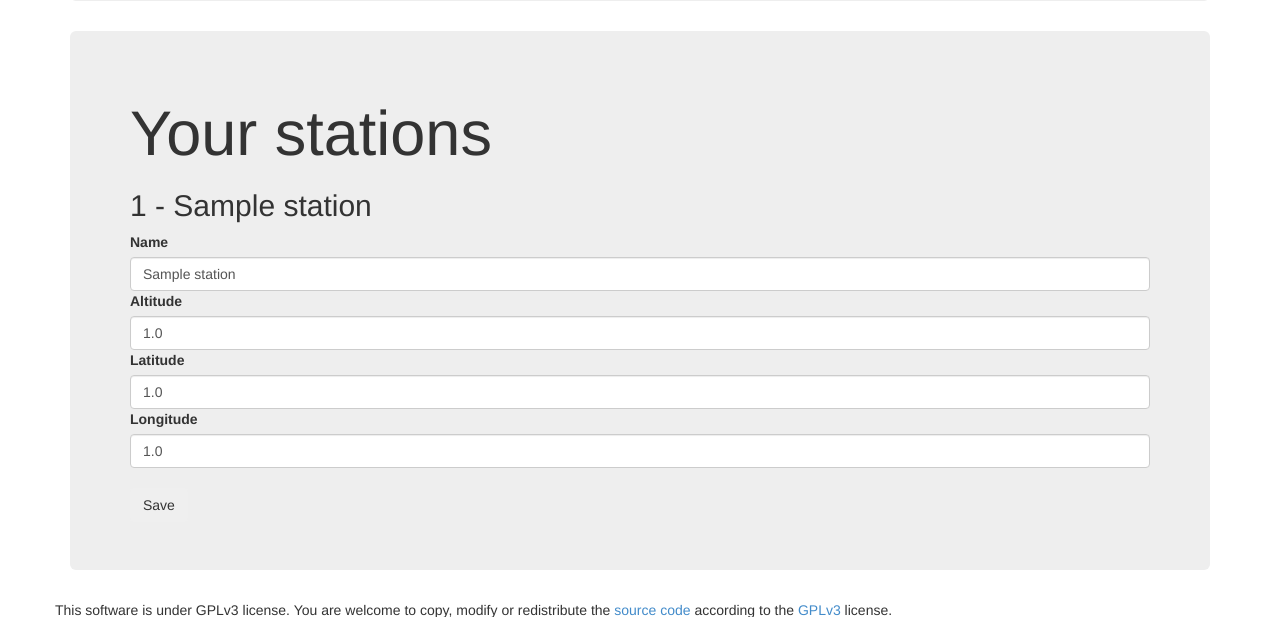
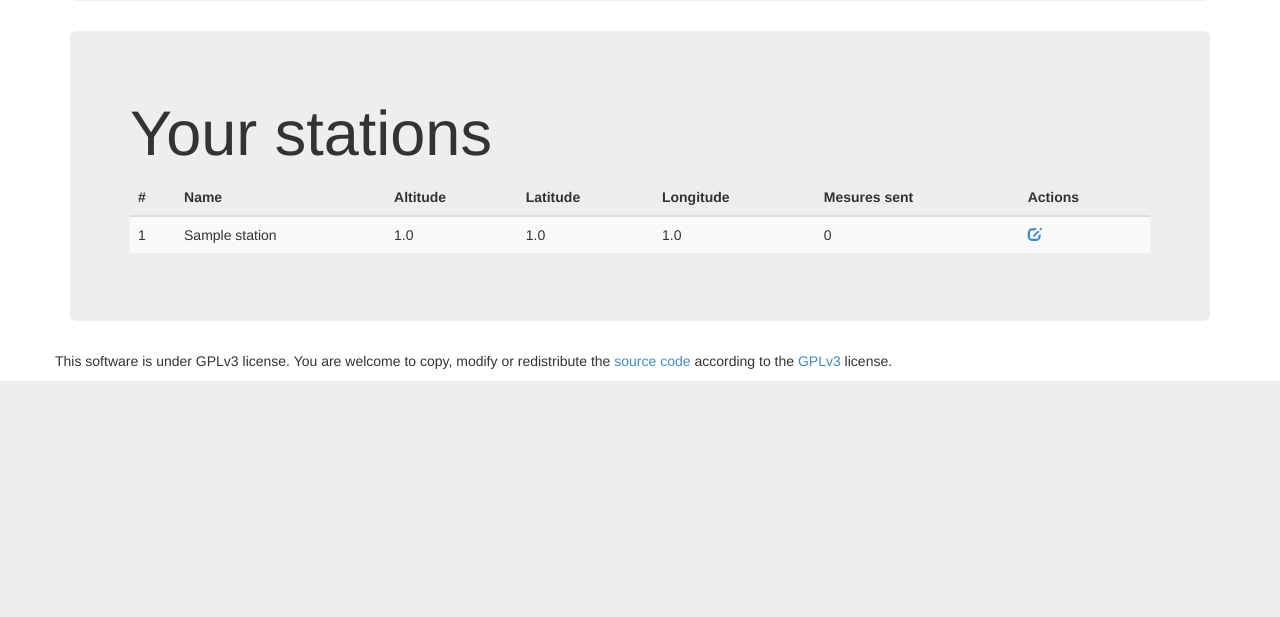
Before and after one commit to cedricbonhomme/Grenouille, a Flask app: page /profile/ in a window 1280 px wide. Shown: the part 544-1161 px from the top of the page. After the commit the page ends 925 px from the top, so only its background shows below. Run offline with Flask 2, Linux system fonts and the light colour scheme; a user stored in the database is signed in; tables that the repository leaves empty hold one stand-in row (values such as "Sample post"); some libraries are stand-ins or nearby versions.

Commit message:
Display list of stations

```diff
--- a/web/models.py
+++ b/web/models.py
@@ -31,7 +31,7 @@ class Station(db.Model):
     """
     """
     id = db.Column(db.Integer, primary_key = True)
-    name = db.Column(db.String(64))
+    name = db.Column(db.String(64), default="New station")
     altitude = db.Column(db.Float())
     latitude = db.Column(db.Float())
     longitude = db.Column(db.Float())
--- a/web/templates/profile.html
+++ b/web/templates/profile.html
@@ -27,27 +27,33 @@
     </div>
     <div class="jumbotron">
         <h1>Your stations</h1>
-        {% for form_station in forms_station %}
-            <h2>{{ loop.index }} - {{ form_station.name.data }}</h2>
-            <form action="" method="post" name="savestationform{{ loop.index }}" id="stationform{{ loop.index }}">
-                {{ form_station.hidden_tag() }}
-
-                {{ form_station.name.label }}
-                {{ form_station.name(class_="form-control") }} {% for error in form_station.name.errors %} <span style="color: red;">{{ error }}<br /></span>{% endfor %}
-
-                {{ form_station.altitude.label }}
-                {{ form_station.altitude(class_="form-control") }} {% for error in form_station.altitude.errors %} <span style="color: red;">{{ error }}<br /></span>{% endfor %}
-
-                {{ form_station.latitude.label }}
-                {{ form_station.latitude(class_="form-control") }} {% for error in form_station.latitude.errors %} <span style="color: red;">{{ error }}<br /></span>{% endfor %}
-
-                {{ form_station.longitude.label }}
-                {{ form_station.longitude(class_="form-control") }} {% for error in form_station.longitude.errors %} <span style="color: red;">{{ error }}<br /></span>{% endfor %}
-
-                <br />
-                {{ form_station.submit(class_="btn") }}
-            </form>
-        {% endfor %}
+        <table class="table table-striped">
+            <thead>
+                <tr>
+                    <th>#</th>
+                    <th>Name</th>
+                    <th>Altitude</th>
+                    <th>Latitude</th>
+                    <th>Longitude</th>
+                    <th>Mesures sent</th>
+                    <th>Actions</th>
+                </tr>
+            </thead>
+            <tbody>
+            {% for station in user.stations %}
+                <tr>
+                    <td>{{ loop.index }}</td>
+                    <td>{{ station.name }}</td>
+                    <td>{{ station.altitude }}</td>
+                    <td>{{ station.latitude }}</td>
+                    <td>{{ station.longitude }}</td>
+                    <td>0</td>
+                    <td>
+                        <a href="/edit_station/{{ station.id }}"><i class="glyphicon glyphicon-edit" title="Edit this station"></i></a>
+                    </td>
+            {% endfor %}
+            </tbody>
+        </table>
     </div>
 </div>
 {% endblock %}
--- a/web/views.py
+++ b/web/views.py
@@ -83,37 +83,19 @@ def profile():
     """
     user = User.query.filter(User.email == g.user.email).first()
     form = ProfileForm()
-    forms_station = []
-    for _ in user.stations:
-        forms_station.append(StationForm())
 
     if request.method == 'POST':
         if form.validate():
-            form_station = StationForm(obj=user.stations[0])
             form.populate_obj(user)
             if form.password.data != "":
                 user.set_password(form.password.data)
             db.session.commit()
             flash('User "' + user.firstname + '" successfully updated', 'success')
+            return redirect(url_for('profile'))
 
-        for form_station in forms_station:
-            if form_station.validate():
-                form = ProfileForm(obj=user)
-                for station in user.stations:
-                    if station.name == form_station.name.data:
-                        form_station.populate_obj(station)
-                        db.session.commit()
-                        flash('Station "' + station.name + '" successfully updated', 'success')
-                    break
-
-        if not (form.validate() or any([form_station.validate() for form_station in forms_station])):
-            return render_template('profile.html', form=form, forms_station=forms_station)
-
-        return redirect(url_for('profile'))
+        else:
+            return render_template('profile.html', form=form)
 
     if request.method == 'GET':
         form = ProfileForm(obj=user)
-        forms_station = []
-        for form_station in user.stations:
-            forms_station.append(StationForm(obj=form_station))
-        return render_template('profile.html', form=form, forms_station=forms_station)
+        return render_template('profile.html', user=user, form=form)
```
